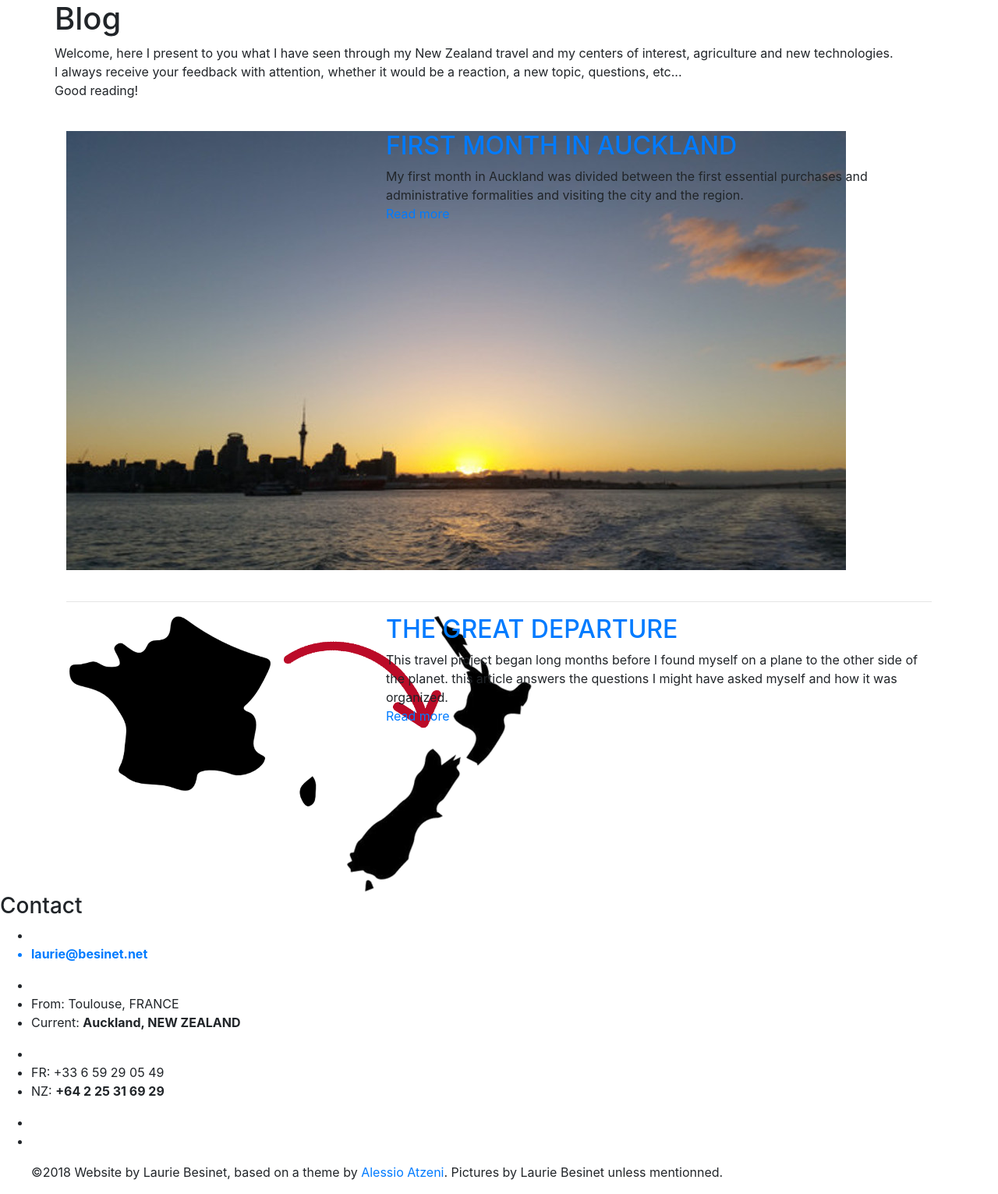
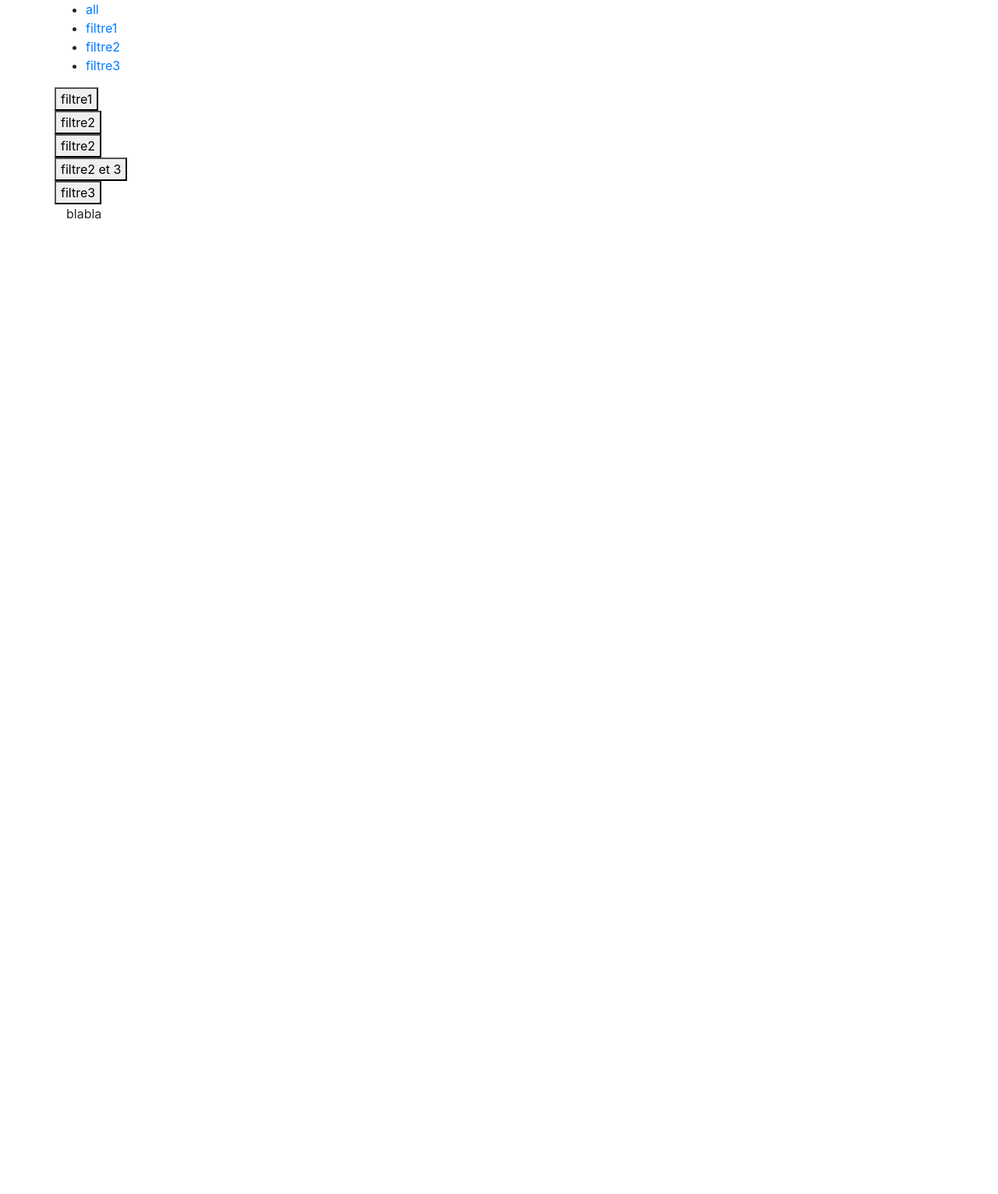
Before and after one commit to LaurieBe/website, a PHP site: page /test.php in a window 1280 px wide. Shown: the whole page at 78% size. After the commit the page ends 281 px from the top, so only its background shows below. Run offline with PHP 8.4, Linux system fonts and the light colour scheme.

Commit message:
premiere version des filtres articles du blog foncionnelle sur les éléments 'test' php et js

```diff
--- a/laurie.besinet.net/_include/js/main.js
+++ b/laurie.besinet.net/_include/js/main.js
@@ -103,7 +103,78 @@ BRUSHED.nav = function(){
 
 /* ==================================================
    Filter Works
-================================================== */
+==================================================
+
+BRUSHED.filter = function (){
+
+
+	if($('#articles').length > 0){
+
+/*
+		var $container = $('#articles');
+
+		$container.imagesLoaded(function() {
+			$container.isotope({
+			  // options
+			  animationEngine: 'best-available',
+			  itemSelector : '.item-thumbs',
+			  layoutMode : 'fitRows'
+			});
+		});
+
+		// filter items when filter link is clicked
+
+/*
+		var $optionSets = $('#options .option-set'),
+			$optionLinks = $optionSets.find('a');
+
+		  $optionLinks.click(function(){
+			var $this = $(this);
+			// don't proceed if already active
+			if ( $this.hasClass('active') ) {
+			  return false;
+			}
+			var $optionSet = $this.parents('.option-set');
+			$optionSet.find('.active').removeClass('active');
+			$this.addClass('active');
+
+
+
+		var $filterArea = $('#filters'),
+			$filterChoice = $filterArea.find('a');
+
+			$filterChoice.click(function(){
+			var $this = $(this);
+			// don't proceed if already active
+			if ( $this.hasClass('active') ) {
+				return false;
+			}
+			$filterArea.find('active').removeClass('active');
+			$this.addClass('active');
+
+
+/*
+			// make option object dynamically, i.e. { filter: '.my-filter-class' }
+			var options = {},
+				key = $optionSet.attr('data-option-key'),
+				value = $this.attr('data-option-value');
+			// parse 'false' as false boolean
+			value = value === 'false' ? false : value;
+			options[ key ] = value;
+			if ( key === 'layoutMode' && typeof changeLayoutMode === 'function' ) {
+			  // changes in layout modes need extra logic
+			  changeLayoutMode( $this, options )
+			} else {
+			  // otherwise, apply new options
+			  $container.isotope( options );
+			}
+
+			return false;
+
+		});
+	}
+}
+*/
 
 BRUSHED.filter = function (){
 		if($('#projects').length > 0){
@@ -153,7 +224,6 @@ BRUSHED.filter = function (){
 		}
 	}
 
-
 /* ==================================================
    FancyBox
 ================================================== */
@@ -185,7 +255,7 @@ BRUSHED.fancyBox = function(){
 
 /* ==================================================
    Contact Form
-================================================== */
+==================================================
 
 BRUSHED.contactForm = function(){
 	$("#contact-submit").on('click',function() {
@@ -327,10 +397,10 @@ BRUSHED.scrollToTop = function(){
 
 BRUSHED.utils = function(){
 
-	$('.item-thumbs').bind('touchstart', function(){
+/*	$('.item-thumbs').bind('touchstart', function(){
 		$(".active").removeClass("active");
       	$(this).addClass('active');
-    });
+    });*/
 
 	$('.image-wrap').bind('touchstart', function(){
 		$(".active").removeClass("active");
@@ -346,7 +416,7 @@ BRUSHED.utils = function(){
 
 /* ==================================================
    Accordion
-================================================== */
+==================================================
 
 BRUSHED.accordion = function(){
 	var accordion_trigger = $('.accordion-heading.accordionize');
@@ -424,17 +494,17 @@ $(document).ready(function(){
 
 	BRUSHED.nav();
 	BRUSHED.mobileNav();
-	BRUSHED.listenerMenu();
+	//BRUSHED.listenerMenu();
 	BRUSHED.menu();
 	BRUSHED.goSection();
 	BRUSHED.goUp();
 	BRUSHED.filter();
 	BRUSHED.fancyBox();
-	BRUSHED.contactForm();
+	//BRUSHED.contactForm();
 	//BRUSHED.tweetFeed();
 	BRUSHED.scrollToTop();
 	BRUSHED.utils();
-	BRUSHED.accordion();
+	//BRUSHED.accordion();
 	BRUSHED.toggle();
 });
 
--- /dev/null
+++ b/laurie.besinet.net/_include/js/main_test.js
@@ -0,0 +1,19 @@
+function filtre (myElement) {
+  var id_filtre = myElement.id
+  var all_articles = document.getElementById('articles')
+  var articles = all_articles.getElementsByClassName('article');
+
+  if (id_filtre == "all") {
+    for(var i=0;i<articles.length;i++)
+    articles[i].style.display='initial';
+  }
+  else {
+      for(var i=0;i<articles.length;i++)
+        if (articles[i].className.includes(id_filtre)){
+          articles[i].style.display='initial';
+        }
+        else {
+          articles[i].style.display='none';
+        }
+      }
+}
--- a/laurie.besinet.net/a0.php
+++ b/laurie.besinet.net/a0.php
@@ -56,6 +56,7 @@
   	<div id="content" class="container">
       <div>
 
+        <div>
           <!-- article -->
           <div>
             <div class="title-page">
--- a/laurie.besinet.net/test.php
+++ b/laurie.besinet.net/test.php
@@ -31,68 +31,47 @@
 <div id="blog" class="page">
   <div id="content" class="container">
 
-    <!-- Title Page -->
-    <div class="row">
-      <div class="span12">
-        <div class="title-page">
-          <h1 class="title i18n_blog"></h1>
-          <p class="i18n_blogtxt"></p>
-        </div>
-      </div>
-    </div>
-    <!-- End Title Page -->
-    <br>
+            <!-- filters -->
+            <div  class="row">
+              <ul id="filters">
+                <li><a onclick="filtre(this);" href="#filters" id="all" class="active">all</a></li>
+                <li><a onclick="filtre(this);" href="#filters" id="filtre1">filtre1</a></li>
+                <li><a onclick="filtre(this);" href="#filters" id="filtre2">filtre2</a></li>
+                <li><a onclick="filtre(this);" href="#filters" id="filtre3">filtre3</a></li>
+              </ul>
+            </div>
+            <!-- end filters -->
 
-    <!-- articles -->
-    <div>
+          <div id="articles">
+            <div class="row article filtre1">
+              <button class="">filtre1</button>
+            </div>
 
-      <!-- article a1 -->
-      <div class="row">
-        <div class="col-lg-4">
-          <div class="myPicturesBox">
-              <a href="a1.php#a1"><div class="i18n_a1_pic"></div></a>
+            <div class="row article filtre2">
+              <button class="">filtre2</button>
+            </div>
+
+            <div class="row article filtre2">
+              <button class="">filtre2</button>
+            </div>
+
+            <div class="row article filtre2 filtre3">
+              <button class="">filtre2 et 3</button>
+            </div>
+
+            <div class="row article filtre3">
+              <button class="">filtre3</button>
+            </div>
+
+            <div> blabla
+            </div>
           </div>
-        </div>
-        <div class="col-lg-8">
-              <div style="margin-left: 30px;">
-                <a href="a1.php#a1"><h2 class="i18n_a1_title title-description" style="text-transform: uppercase;"></h2></a>
-                <span class="i18n_a1_intro"></span>
-                <br>
-                <a href="a1.php#a1"><span class="i18n_url"></span></a>
-              </div>
-        </div>
-      </div>
-      <!-- article a1 -->
-      <br>
-      <hr>
 
-      <!-- article a0 -->
-      <div class="row">
-        <div class="col-lg-4">
-          <div class="myPicturesBox">
-              <a href="a0.php#a0">
-                <div class="i18n_a0_pic"></div>
-              </a>
-          </div>
-        </div>
-        <div class="col-lg-8">
-              <div style="margin-left: 30px;">
-                <a href="a0.php#a0"><h2 class="i18n_a0_title title-description" style="text-transform: uppercase;"></h2></a>
-                <span class="i18n_a0_intro"></span>
-                <br>
-                <a href="a0.php#a0"><span class="i18n_url"></span></a>
-              </div>
-        </div>
-      </div>
-      <!-- fin article a0 -->
 
-    </div>
-    <!-- fin articles -->
   </div>
 </div>
 
 <!-- Footer -->
-<?php include("footer.php"); ?>
 
 <!-- scripts -->
 <!-- Js -->
@@ -104,7 +83,7 @@
 <script src="_include/js/jquery.fancybox.pack.js"></script> <!-- Fancybox -->
 <script src="_include/js/jquery.fancybox-media.js"></script> <!-- Fancybox for Media -->
 <script src="_include/js/plugins.js"></script> <!-- Contains: jPreloader, jQuery Easing, jQuery ScrollTo, jQuery One Page Navi -->
-<script src="_include/js/main.js"></script> <!-- Defalit JS -->
+<script src="_include/js/main_test.js"></script> <!-- Defalit JS -->
 <script src="_include/js/i18next.js"></script> <!-- Translation -->
 <script src="_include/js/i18nextBrowserLanguageDetector.js"></script> <!-- Translation -->
 <script src="_include/js/trad_i18next_functions.js"></script>
```
Also changed, not shown: laurie.besinet.net/_include/css/main.css (+15 -18 lines), laurie.besinet.net/blog.php (+12 -5 lines). Lines whose indentation alone changed are shown as unchanged.
